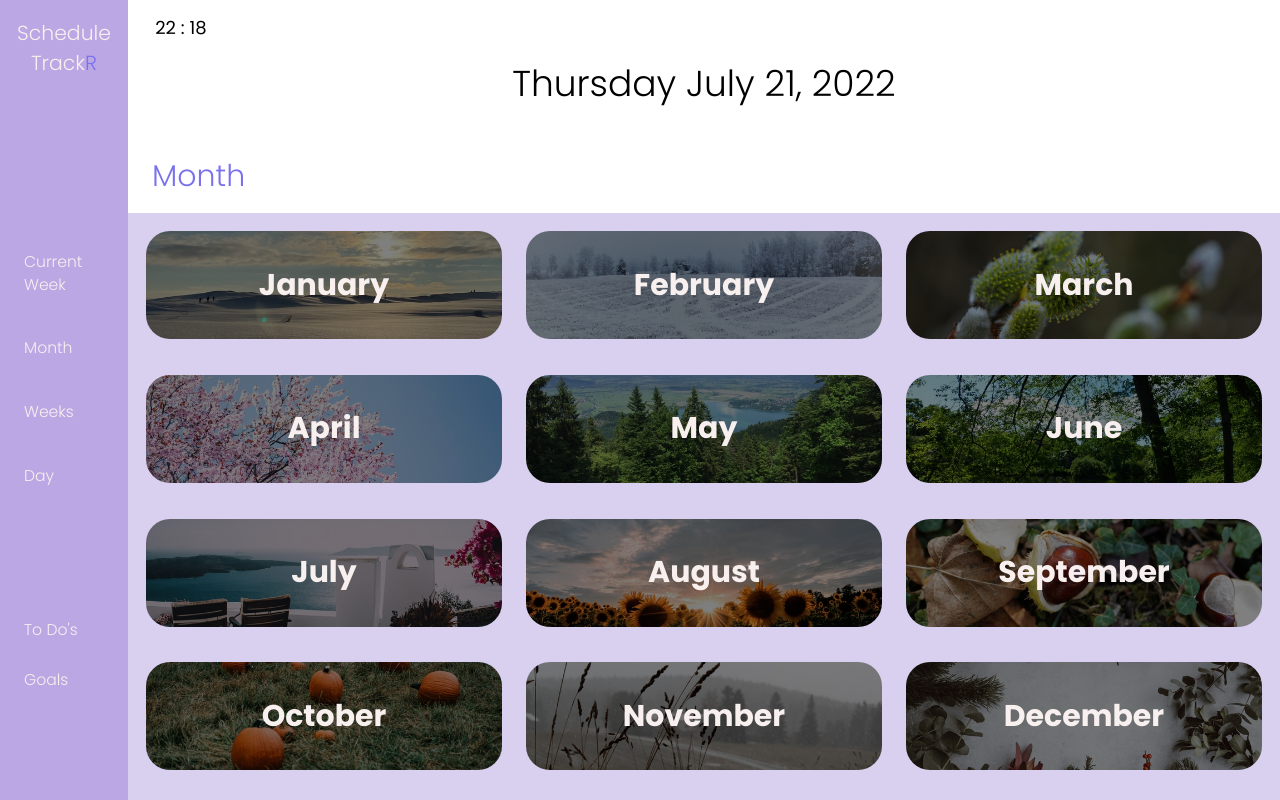
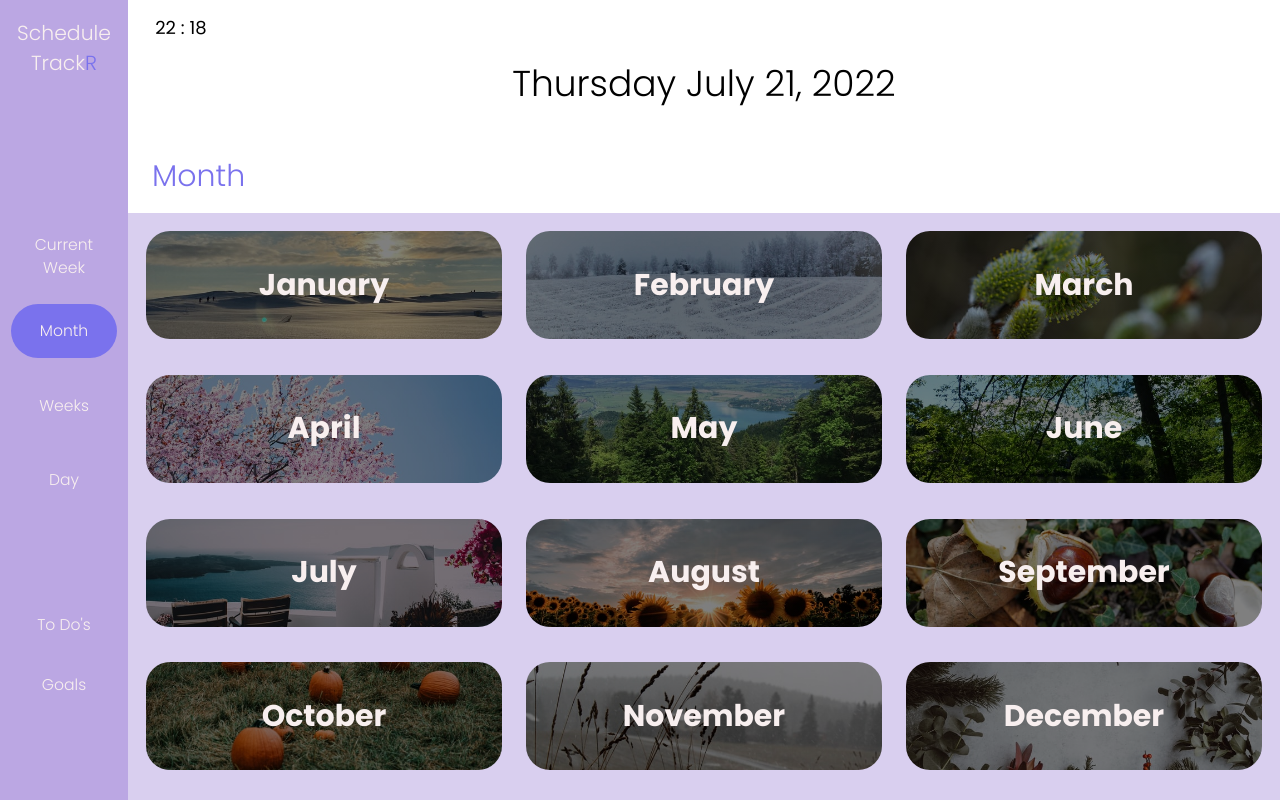
Before and after one commit to David-Henery4/Schedule-TrackR, a React (Create React App) app: page / in a window 1280 px wide. Built offline with nearby package versions, Linux system fonts and the light colour scheme.

Commit message:
navigation classes

```diff
--- a/src/components/navbarDesk.js
+++ b/src/components/navbarDesk.js
@@ -1,8 +1,10 @@
 import React from 'react'
-import { Link } from 'react-router-dom'
+import { Link,useLocation } from 'react-router-dom'
 import { navigationDosGoals, navigationDates } from '../data/navbarData';
 
 export const NavbarDesk = () => {
+  let location = useLocation()
+  const {pathname} = location
   return (
     <aside className="desk-nav">
       <div className="desk-nav-content">
@@ -17,7 +19,7 @@ export const NavbarDesk = () => {
           {navigationDates.map((l) => {
             const { id, page, text } = l;
             return (
-              <li key={id}>
+              <li key={id} className={pathname === page ? "active-page" : ""}>
                 <Link className="desk-nav-link" to={page}>
                   {text}
                 </Link>
@@ -30,7 +32,7 @@ export const NavbarDesk = () => {
           {navigationDosGoals.map((l) => {
             const { id, page, text } = l;
             return (
-              <li key={id}>
+              <li key={id} className={pathname === page ? "active-page" : ""}>
                 <Link className="desk-nav-link" to={page}>
                   {text}
                 </Link>
--- a/src/components/sidebar.js
+++ b/src/components/sidebar.js
@@ -2,11 +2,13 @@ import React from 'react'
 import {FaTimes} from "react-icons/fa"
 import { navigationDates, navigationDosGoals } from '../data/navbarData'
 import { useGlobalContext } from '../context/provider'
-import {Link} from "react-router-dom"
+import {Link, useLocation} from "react-router-dom"
 // make Links!
 
 export const Sidebar = () => {
   const {closeSidebar, sidebarActive} = useGlobalContext()
+  let location = useLocation()
+  const {pathname} = location
   return (
     <aside className={`${sidebarActive ? "sidebar sidebar-active" : "sidebar"}`}>
       {/**/}
@@ -25,7 +27,11 @@ export const Sidebar = () => {
               <Link
                 key={id}
                 to={page}
-                className="sidebar__list--item"
+                className={
+                  pathname === page
+                    ? "active-page sidebar__list--item"
+                    : "sidebar__list--item"
+                }
                 onClick={closeSidebar}
               >
                 {text}
@@ -43,7 +49,11 @@ export const Sidebar = () => {
               <Link
                 key={id}
                 to={page}
-                className="sidebar__list--item"
+                className={
+                  pathname === page
+                    ? "active-page sidebar__list--item"
+                    : "sidebar__list--item"
+                }
                 onClick={closeSidebar}
               >
                 {text}
--- a/src/sass/base/_typography.scss
+++ b/src/sass/base/_typography.scss
@@ -1,10 +1,10 @@
 html{
     font-size: 62.5%; // default 10px = 1rem
     font-family: $font-family-main;
-    @include respond (tablet){
+    @include respond (tablet){ // default 11px = 1rem
         font-size: 68.75%;
     }
-    @include respond (xldesktop){
+    @include respond (xldesktop){ // default 12px = 1rem
         font-size: 75%;
     }
 }
--- a/src/sass/components/_navbarDesk.scss
+++ b/src/sass/components/_navbarDesk.scss
@@ -1,6 +1,5 @@
 .desk-nav{
     height: 100vh;
-    // width: 12vw;
     background-color: $color-secondary;
     display: none;
     @include respond (desktop){
@@ -11,10 +10,11 @@
     &-content{
         width: 100%;
         height: 100%;
-        padding: 1.5rem .5rem;
+        padding: 1.5rem 0rem;
         display: grid;
         grid-template-rows: repeat(12, 1fr);
         color: $font-white;
+        justify-content: center;
     }
     &__logo{
         align-self: flex-start;
@@ -36,10 +36,26 @@
         flex-direction: column;
         justify-content: space-evenly;
         height: 100%;
-        width: 100%;
-        padding: 0 1.5rem;
+        width: 90%;
+        // padding: 0 1.5rem;
         font-weight: 300;
         font-size: 1.3rem;
+        margin: 0 auto;
+        @include respond (xldesktop) {
+            width: 100%;
+            margin: 0;
+        }
+        li{
+            padding: 0 0.5rem;
+            border-radius: 30px;
+            height: 4.5rem;
+            display: grid;
+            place-items: center;
+            text-align: center;
+            a{
+                max-width: 94px;
+            }
+        }
         &--schedule{
             grid-row: 4/9;
         }
@@ -54,3 +70,7 @@
         color: $font-white;
     }
 }
+
+.active-page{
+    background-color: $color-primary;
+}
--- a/src/sass/components/_sidebar.scss
+++ b/src/sass/components/_sidebar.scss
@@ -45,6 +45,11 @@
             color: $font-white;
             text-decoration: none;
             font-size: 1.5rem;
+            height: 3.5rem;
+            display: grid;
+            place-items: center;
+            padding: 0px 4rem;
+            border-radius: 30px;
         }
     }
     &__goals-dos-links{
```
